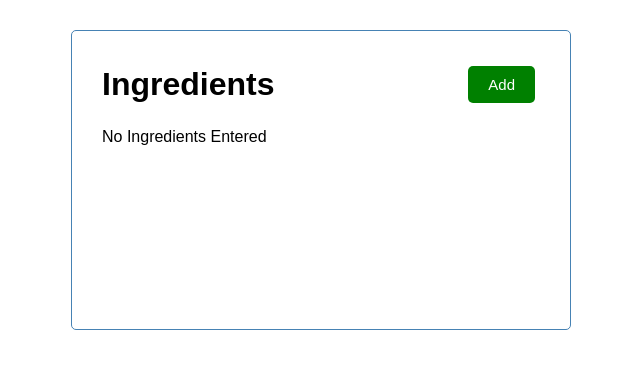
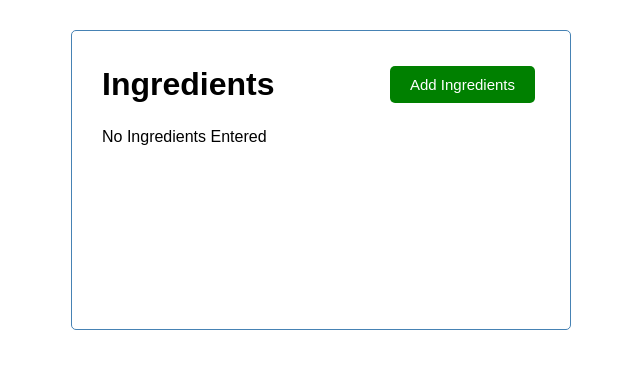
Before and after one commit to claytonmong/Capstone-Project, a React (Create React App) app in the folder client/: page / in a window 1280 px wide. Shown: the top 368 px of the page, without its empty margins (319-959 px from the left). Built offline with nearby package versions, Linux system fonts and the light colour scheme.

Commit message:
commit ingredients

```diff
--- a/client/src/App.js
+++ b/client/src/App.js
@@ -117,7 +117,7 @@ function App() {
       )}
       {ingredients.length > 0 && !showAddIngredient && (
         <input
-          type="submit"
+          type="reset"
           value="Clear Ingredients"
           className="btn btn-block"
           onClick={onClearIngredients}
@@ -135,7 +135,7 @@ function App() {
       )}
       {results.length > 0 && (
         <input
-          type="submit"
+          type="reset"
           value="Clear Recipes"
           className="btn btn-block"
           onClick={onClearRecipes}
--- a/client/src/enter-ingredients-components/Header.js
+++ b/client/src/enter-ingredients-components/Header.js
@@ -6,8 +6,8 @@ const Header = ({ title, onAdd, showAdd }) => {
     <header className="header">
       <h1>{title}</h1>
       <Button
-        color={showAdd ? "red" : "green"}
-        text={showAdd ? "Close" : "Add"}
+        color={showAdd ? "blue" : "green"}
+        text={showAdd ? "Commit Ingredients" : "Add Ingredients"}
         onClick={onAdd}
       />
     </header>
```
